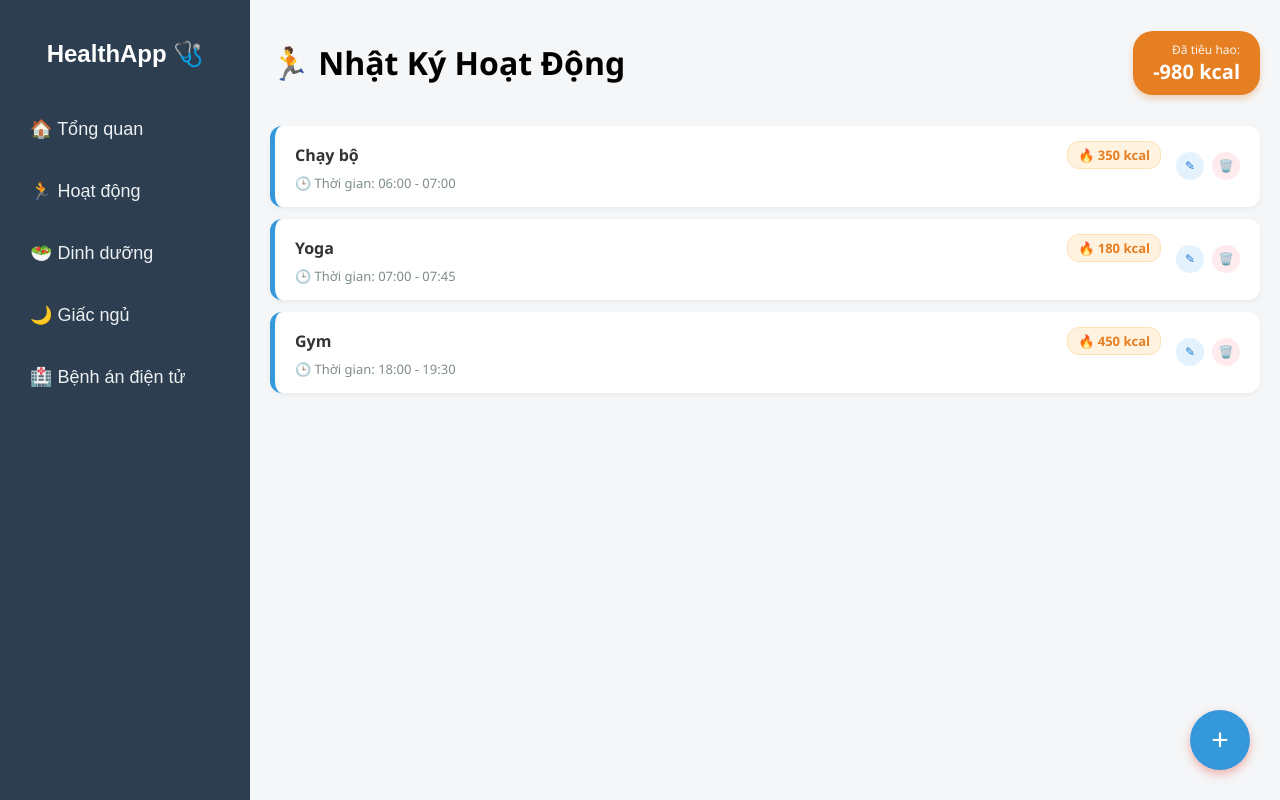
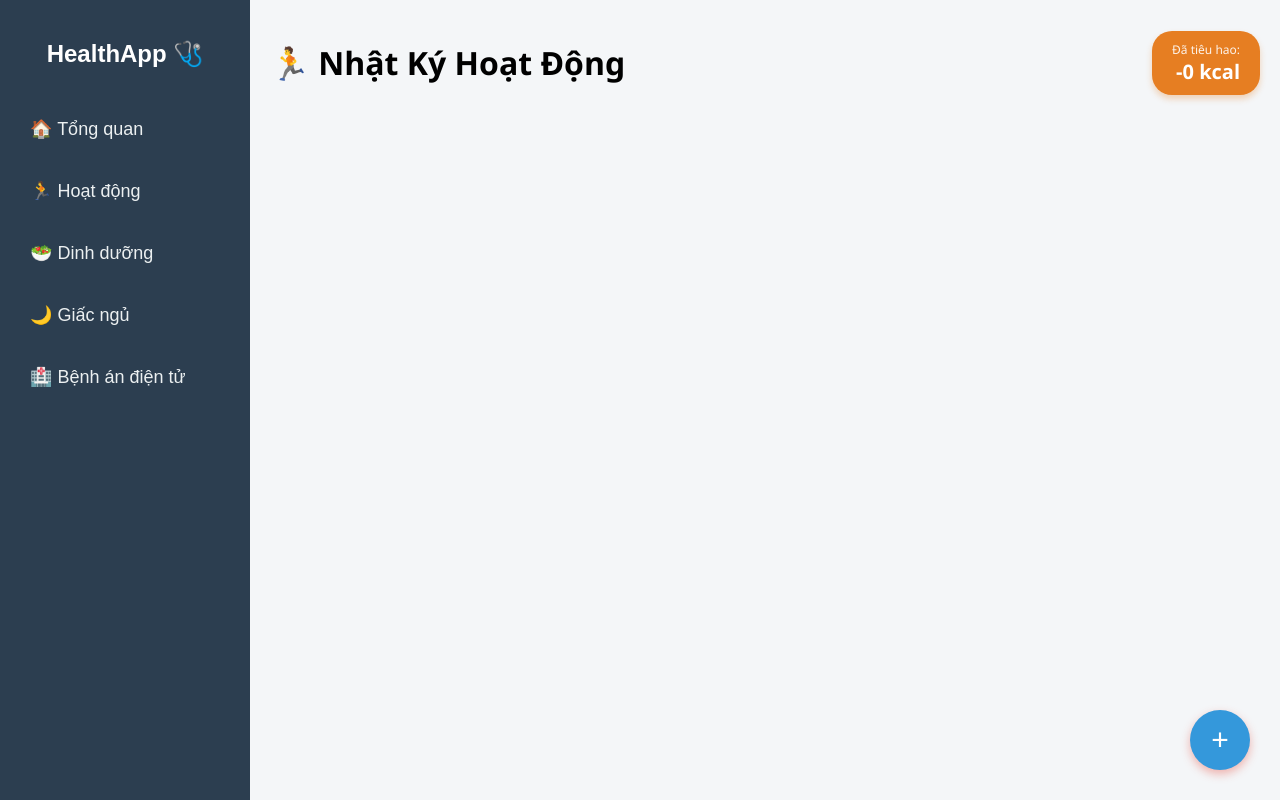
Before and after one commit to kastnew/OOP_BTL, a React (Vite) app in the folder frontend/: page /activities in a window 1280 px wide. Built offline with nearby package versions, Linux system fonts and the light colour scheme.

Commit message:
Update Activities.jsx

```diff
--- a/frontend/src/pages/Activities.jsx
+++ b/frontend/src/pages/Activities.jsx
@@ -4,11 +4,9 @@ import { MOCK_ACTIVITIES } from '../services/mockData';
 import './Activities.css';
 
 const Activities = () => {
+  const today = new Date().toISOString().split('T')[0];
+
   const [activities, setActivities] = useState([]);
-
-  // 1. Thêm state lưu tổng calo tiêu hao
-  const [totalBurned, setTotalBurned] = useState(0);
-
   const [showModal, setShowModal] = useState(false);
   const [formData, setFormData] = useState({ name: '', startTime: '', endTime: '', kcal: '' });
   const [editingId, setEditingId] = useState(null);
@@ -17,11 +15,16 @@ const Activities = () => {
     setActivities(MOCK_ACTIVITIES);
   }, []);
 
-  // 2. Tự động tính tổng calo mỗi khi danh sách thay đổi
-  useEffect(() => {
-    const total = activities.reduce((sum, item) => sum + Number(item.kcal || 0), 0);
-    setTotalBurned(total);
-  }, [activities]);
+  // 🔹 Chỉ lấy hoạt động của hôm nay
+  const todayActivities = activities.filter(
+    item => item.date === today
+  );
+
+  // 🔹 Tổng kcal OUT của hôm nay
+  const totalBurned = todayActivities.reduce(
+    (sum, item) => sum + Number(item.kcal || 0),
+    0
+  );
 
   // --- CÁC HÀM ĐIỀU KHIỂN ---
   const handleOpenAdd = () => {
@@ -41,9 +44,7 @@ const Activities = () => {
     setShowModal(true);
   };
 
-  const handleCloseModal = () => {
-    setShowModal(false);
-  };
+  const handleCloseModal = () => setShowModal(false);
 
   const handleInputChange = (e) => {
     const { name, value } = e.target;
@@ -52,18 +53,22 @@ const Activities = () => {
 
   const handleSubmit = (e) => {
     e.preventDefault();
+
     if (editingId) {
-      const updatedList = activities.map((item) =>
+      setActivities(
+        activities.map(item =>
           item.id === editingId ? { ...item, ...formData } : item
+        )
       );
-      setActivities(updatedList);
     } else {
-      const newItem = {
+      setActivities([
+        ...activities,
+        {
           id: Date.now(),
           ...formData,
-        date: new Date().toISOString().split('T')[0]
-      };
-      setActivities([...activities, newItem]);
+          date: today
+        }
+      ]);
     }
     handleCloseModal();
   };
@@ -76,7 +81,6 @@ const Activities = () => {
 
   return (
     <div className="page-container">
-      {/* HEADER: Tiêu đề + Tổng Calo */}
       <div className="activities-header-top">
         <h1>🏃 Nhật Ký Hoạt Động</h1>
         <div className="total-burned-box">
@@ -85,34 +89,29 @@ const Activities = () => {
         </div>
       </div>
 
-      {/* DANH SÁCH HOẠT ĐỘNG */}
       <div className="activity-list">
-        {activities.map((item) => (
+        {todayActivities.map((item) => (
           <div key={item.id} className="activity-card">
-
-            {/* Phần thông tin bên trái */}
             <div className="act-info">
               <div className="act-header-row">
                 <h3>{item.name}</h3>
-                {/* Số calo hiển thị ngay cạnh tên hoặc góc phải */}
                 <span className="kcal-badge-top">🔥 {item.kcal} kcal</span>
               </div>
-              <p>🕒 Thời gian: {item.startTime} - {item.endTime}</p>
+              <p>🕒 {item.startTime} - {item.endTime}</p>
             </div>
 
-            {/* Phần nút bấm bên phải */}
+            {item.date === today && (
               <div className="act-actions">
                 <button className="btn-icon edit" onClick={() => handleOpenEdit(item)}>✎</button>
                 <button className="btn-icon delete" onClick={() => handleDelete(item.id)}>🗑️</button>
               </div>
-
+            )}
           </div>
         ))}
       </div>
 
       <button className="fab-btn" onClick={handleOpenAdd}>+</button>
 
-      {/* MODAL */}
       {showModal && (
         <div className="modal-overlay">
           <div className="modal-content">
@@ -120,26 +119,21 @@ const Activities = () => {
               <h3>{editingId ? 'Chỉnh Sửa' : 'Thêm Hoạt Động'}</h3>
               <button className="close-btn" onClick={handleCloseModal}>&times;</button>
             </div>
+
             <form onSubmit={handleSubmit}>
               <div className="form-group">
                 <label>Tên hoạt động</label>
-                <input type="text" name="name" value={formData.name} onChange={handleInputChange} required />
+                <input name="name" value={formData.name} onChange={handleInputChange} required />
               </div>
               <div className="form-row">
-                <div className="form-group">
-                  <label>Bắt đầu</label>
                 <input type="time" name="startTime" value={formData.startTime} onChange={handleInputChange} required />
+                <input type="time" name="endTime" value={formData.endTime} onChange={handleInputChange} required />
               </div>
               <div className="form-group">
-                  <label>Kết thúc</label>
-                  <input type="time" name="endTime" value={formData.endTime} onChange={handleInputChange} required />
-                </div>
-              </div>
-              <div className="form-group">
-                <label>Calo tiêu thụ (kcal)</label>
+                <label>Calo (kcal)</label>
                 <input type="number" name="kcal" value={formData.kcal} onChange={handleInputChange} required />
               </div>
-              <button type="submit" className="btn-save-modal">Lưu Lại</button>
+              <button className="btn-save-modal">Lưu Lại</button>
             </form>
           </div>
         </div>
```
Lines whose indentation alone changed are shown as unchanged.
